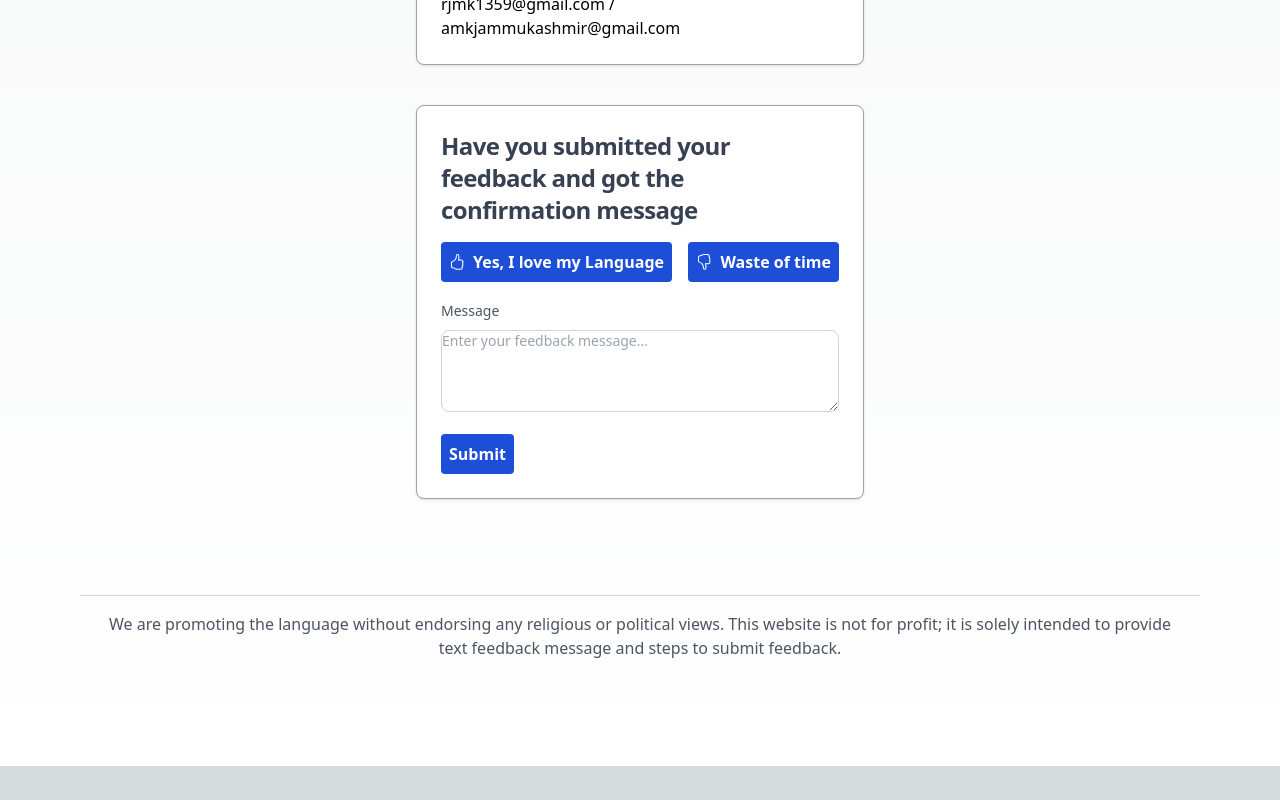
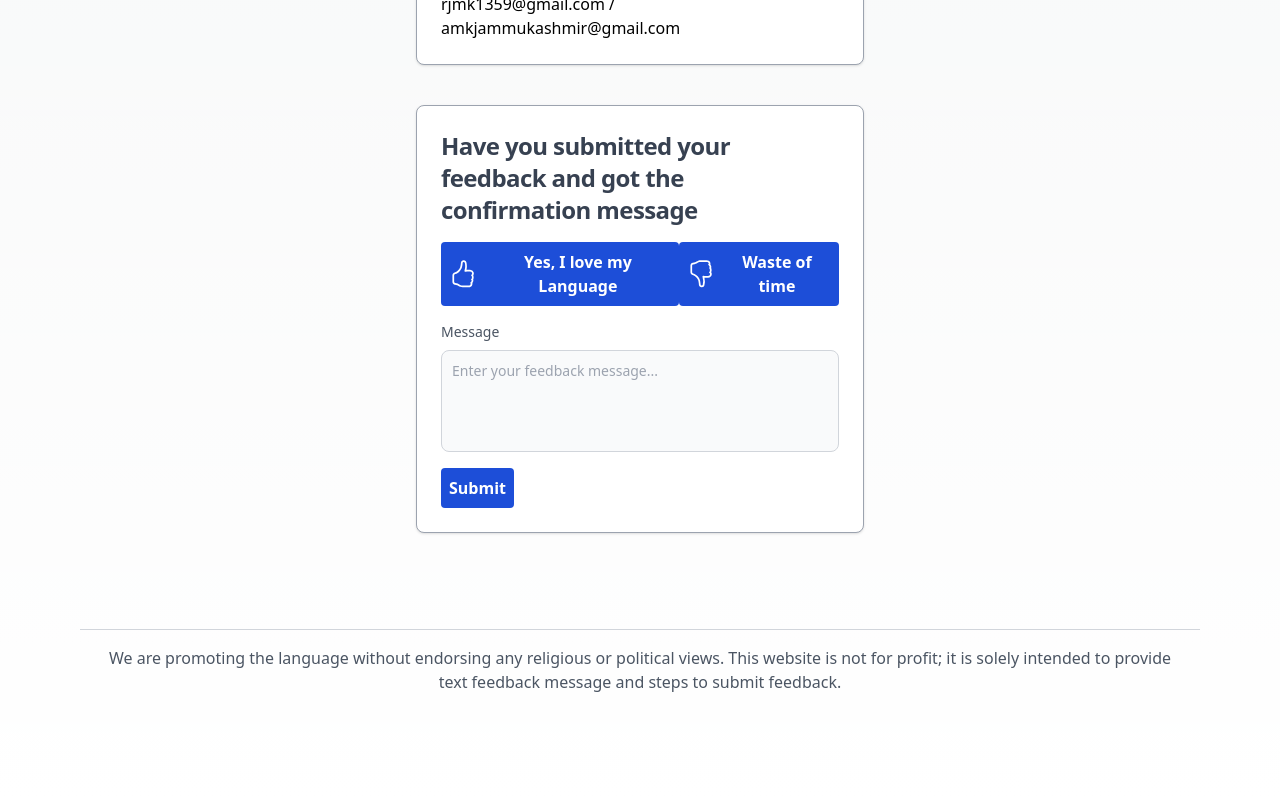
Before and after one commit to rjmk159/supportks, a Next.js app: page / in a window 1280 px wide. Shown: the part 4671-5471 px from the top of the page. Before the commit the page ends 5437 px from the top, so only its background shows below. Built offline with nearby package versions, Linux system fonts and the light colour scheme.

Commit message:
new changes related to components2

```diff
--- a/src/pages/index.js
+++ b/src/pages/index.js
@@ -10,10 +10,10 @@ import {
 import Image from "next/image";
 import * as amplitude from "@amplitude/analytics-browser";
 import { CopyToClipboard } from "react-copy-to-clipboard";
-import Modal from "@/components/Modal";
+import Modal from "@/omponents/Modal";
 
 import { initGA, logPageView } from "../analytics";
-import ThumbsForm from "@/components/Form";
+import ThumbsForm from "@/omponents/Form";
 
 const content = `Request to Add Kashmiri Language its approved script (Nastaliq) to Google Translation Services
 
--- a/tailwind.config.js
+++ b/tailwind.config.js
@@ -2,7 +2,7 @@
 module.exports = {
   content: [
     './src/pages/**/*.{js,ts,jsx,tsx,mdx}',
-    './src/components/**/*.{js,ts,jsx,tsx,mdx}',
+    './src/omponents/**/*.{js,ts,jsx,tsx,mdx}',
     './src/app/**/*.{js,ts,jsx,tsx,mdx}',
   ],
   theme: {
```
Also changed, not shown: src/omponents/Form.jsx (renamed from src/Components/Form.jsx), src/omponents/Modal.jsx (renamed from src/Components/Modal.jsx).
